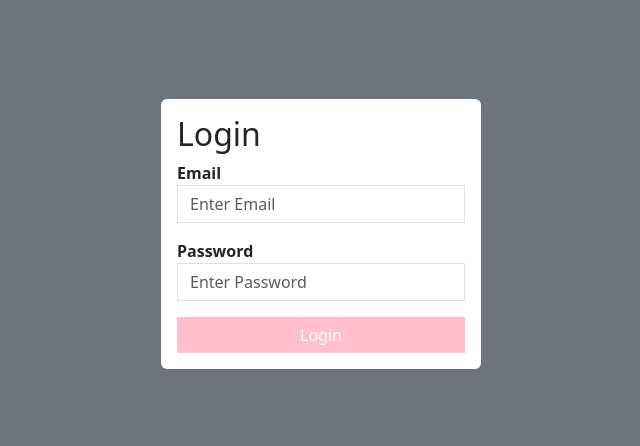
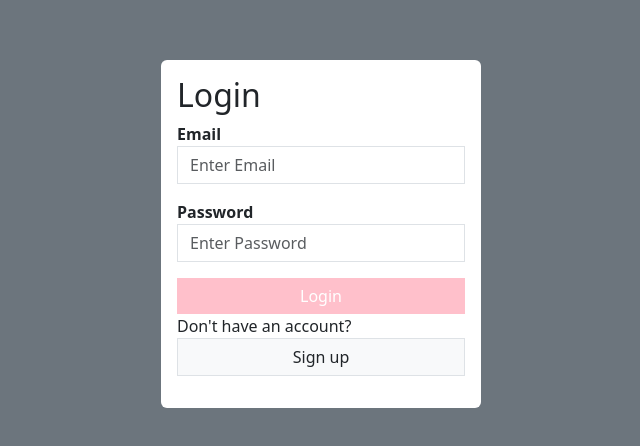
Before and after one commit to YouBeen358/CS411-GroupPRoject, a React (Vite) app in the folder client/: page /login in a window 1280 px wide. Shown: the part 166-612 px from the top of the page, without its empty margins (319-959 px from the left). Built offline with nearby package versions, Linux system fonts and the light colour scheme.

Commit message:
update login page

```diff
--- a/client/src/Login.jsx
+++ b/client/src/Login.jsx
@@ -66,6 +66,10 @@
           <button type="submit" className="btn btn-success w-100 rounded-0" style={{ backgroundColor: 'pink', border: 'none' }}>
             Login
           </button>
+          <p>
+            Don't have an account?
+            <Link to="/register" className="btn btn-default border w-100 bg-light rounded-0 text-decoration-none">Sign up</Link>
+          </p>
         </form>
       </div>
     </div>
```
Lines whose indentation alone changed are shown as unchanged.
